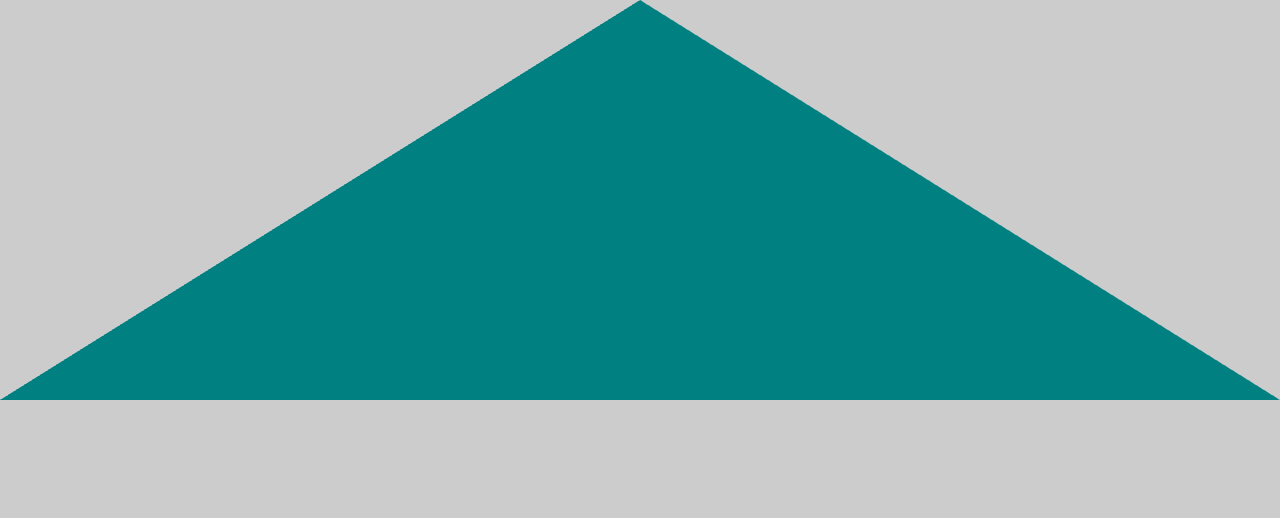
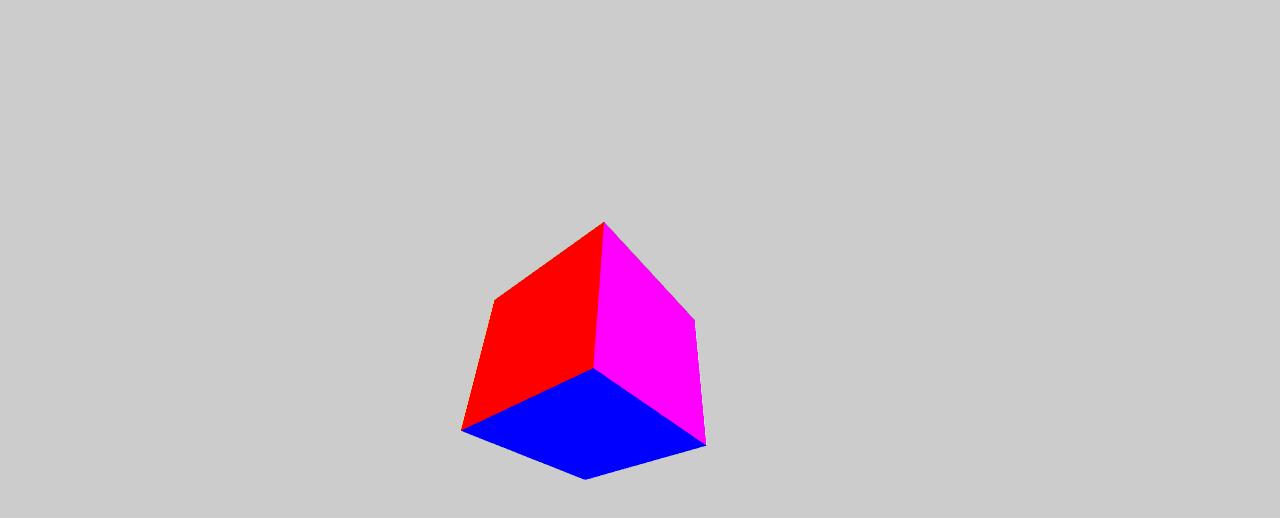
Before and after one commit to balos1/COMP153_WebGL_Project, a plain HTML site: page index.html in a window 1280 px wide. Drawn offline with Linux system fonts and the light colour scheme; animation ran at ten frames a second.

Commit message:
Todo points laid out now, just cleaning up left to do.

```diff
--- a/index.html
+++ b/index.html
@@ -13,14 +13,14 @@
   // WebGL uses OpenGL ES Shading Language, therefore the syntax is slightly
   // different then GLSL. For example, instead of using 'in' and 'out'
   // we have 'attribute' and 'varying' to serve almost the same purpose.
-  // varying vec4 color;
+  varying vec4 color;
 
   attribute vec4 vertexPosition;
   attribute vec4 vertexColor;
 
   void main(void) {
-    // TODO #2: Uncomment the line below to set the color to the incoming vertex color.
-    // color = vertexColor;
+    // TODO #1: Uncomment the line below to set the color to the incoming vertex color.
+    color = vertexColor;
     gl_Position = vertexPosition;
   }
 </script>
@@ -46,17 +46,17 @@
   }
 </script>
 
-<!-- Part 1 Fragment shader -->
+<!-- Fragment shader -->
 <script id="shader-fs" type="x-shader/x-fragment">
-  // TODO #3 Uncomment the line below to get the color passed in from the vertex shader.
+  // TODO #2 Uncomment the line below to get the color passed in from the vertex shader.
   // The 'lowp' qualifier tells OpenGL that variable is of the lowest precision.
   // This could improve performance, but could negatively affect rendering quality.
-  // varying lowp vec4 color;
+  varying lowp vec4 color;
 
   void main(void) {
-    // TODO #4 Utilize our new 'color' variable by modifying the line below.
-    gl_FragColor = vec4(0.0, 0.5, 0.5, 1.0);
-    // gl_FragColor = color;
+    // TODO #2 Utilize our new 'color' variable by modifying the line below.
+    // gl_FragColor = vec4(0.0, 0.5, 0.5, 1.0);
+    gl_FragColor = color;
   }
 </script>
 
@@ -128,19 +128,17 @@
     this.vertexPositionBuffer.numItems = this.vertices.length;
     this.vertexPositionBuffer.itemSize = 3;
 
+    // generate colors for each vertex based on color for each face
   	var generatedColors = [];
-
   	for (j=0; j<6; j++) {
 		  var c = this.colors[j];
-
   		// Repeat each color four times for the four vertices of the face
-
   		for (var i=0; i<4; i++) {
   			generatedColors = generatedColors.concat(c);
   		}
   	}
 
-    // create the vertex color buffer
+    // TODO #3: Insert code below
     this.vertexColorBuffer = APP.gl.createBuffer();
     APP.gl.bindBuffer(APP.gl.ARRAY_BUFFER, this.vertexColorBuffer);
     APP.gl.bufferData(APP.gl.ARRAY_BUFFER, new Float32Array(generatedColors), APP.gl.STATIC_DRAW);
@@ -191,7 +189,7 @@
     APP.gl.bindBuffer(APP.gl.ELEMENT_ARRAY_BUFFER, this.vertexIndexBuffer);
 
     // use the indices to draw the cube
-    APP.gl.drawElements(APP.gl.TRIANGLES, 36, APP.gl.UNSIGNED_SHORT, 0);
+    APP.gl.drawElements(APP.gl.TRIANGLES, this.vertexIndexBuffer.numItems, APP.gl.UNSIGNED_SHORT, 0);
 
   }
 </script>
@@ -294,7 +292,8 @@
     // END init gl
 
     // BEGIN load the shaders, and init them
-      var vertexShader = loadShader(APP.gl, 'part1-shader-vs'),
+      // TODO #6: Load the part 2 shader instead of the part 1 shader.
+      var vertexShader = loadShader(APP.gl, 'part2-shader-vs'),
         fragmentShader = loadShader(APP.gl, 'shader-fs');
 
       APP.shaderProgram = APP.gl.createProgram();
@@ -310,18 +309,18 @@
     // END load the shaders, and init them
 
     // BEGIN load uniforms
-      // TODO # : Uncomment the lines below to get the location of the matrix uniforms
-      // APP.uniforms.proj_matrix  = APP.gl.getUniformLocation(APP.shaderProgram, "proj_matrix");
-      // APP.uniforms.model_matrix = APP.gl.getUniformLocation(APP.shaderProgram, "model_matrix");
-      // APP.uniforms.view_matrix  = APP.gl.getUniformLocation(APP.shaderProgram, "view_matrix");
+      // TODO #4 : Uncomment the lines below to get the location of the matrix uniforms
+      APP.uniforms.proj_matrix  = APP.gl.getUniformLocation(APP.shaderProgram, "proj_matrix");
+      APP.uniforms.model_matrix = APP.gl.getUniformLocation(APP.shaderProgram, "model_matrix");
+      APP.uniforms.view_matrix  = APP.gl.getUniformLocation(APP.shaderProgram, "view_matrix");
     // END load uniforms
 
     // BEGIN initialize models
       triangle = new Triangle();
       triangle.init();
-      // TODO # : Create a new cube class instance and init it
-      // cube = new Cube();
-      // cube.init();
+      // TODO #4: Uncomment the lines below to create a new cube class instance and init it.
+      cube = new Cube();
+      cube.init();
     // END initialize models
 
     // BEGIN setting up projection and view matrix since they dont change
@@ -345,9 +344,9 @@
     function drawScene() {
       APP.transforms.model_matrix = mat4.create();
       updateMatrixUniforms();
-      triangle.draw();
-      // TODO #: Uncomment the line below and comment the line above to draw the cube.
-      // cube.draw();
+      // triangle.draw();
+      // TODO #5: Uncomment the line below and comment the line above to draw the cube.
+      cube.draw();
     }
 
     /**
```
Lines whose indentation alone changed are shown as unchanged.
